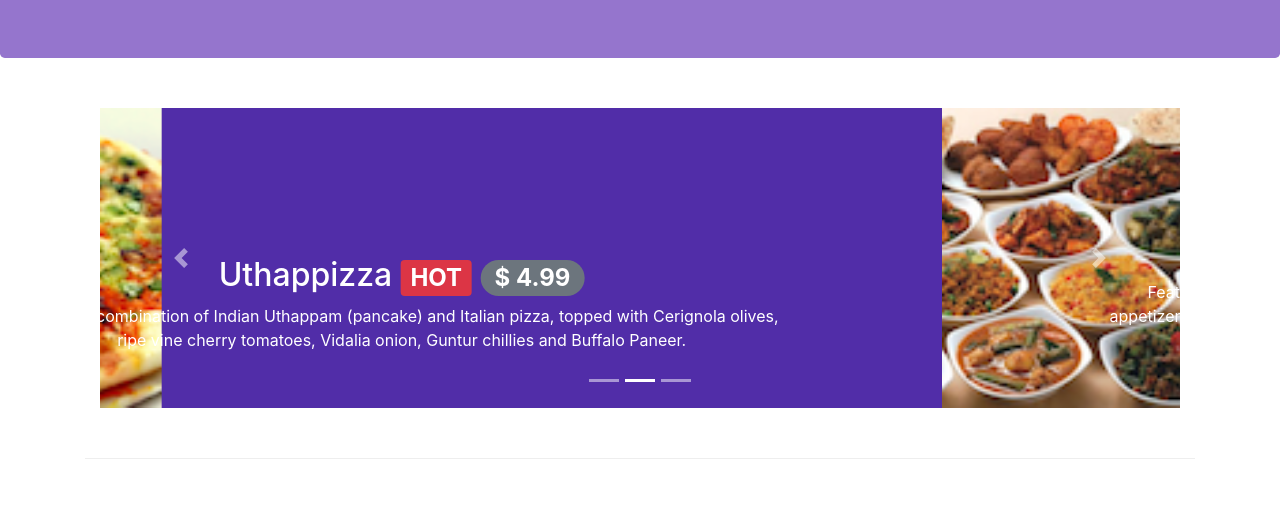
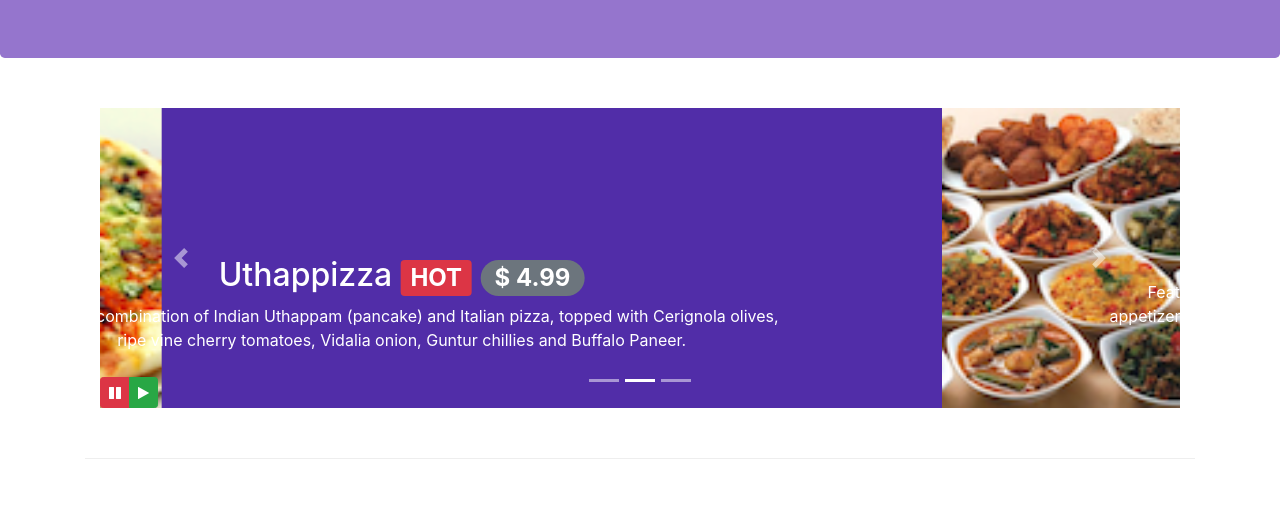
Before and after one commit to saurabhpathak072/Bootstrap-setup, a website: page index.html in a window 1280 px wide. Shown: the part 276-800 px from the top of the page. Drawn offline with nearby package versions, Linux system fonts and the light colour scheme.

Commit message:
added html and css structure

```diff
--- a/css/styles.css
+++ b/css/styles.css
@@ -63,3 +63,9 @@ html {
   left: 0;
   min-height: 300px;
 }
+
+#caroselButtons {
+  left: 0;
+  position: absolute;
+  bottom: 0;
+}
--- a/index.html
+++ b/index.html
@@ -259,6 +259,14 @@
                         <a class="carousel-control-next" href="#mycarousel" role="button" data-slide="next">
                             <span class="carousel-control-next-icon"></span>
                         </a>
+                        <div class="btn-group" id="caroselButtons">
+                            <button class="btn btn-danger btn-sm" id="carosel-pause">
+                                <span class="fa fa-pause"></span>
+                            </button>
+                            <button class="btn btn-success btn-sm" id="carosel-play">
+                                <span class="fa fa-play"></span>
+                            </button>
+                        </div>
                     </div>
                 </div>
             </div>
```
